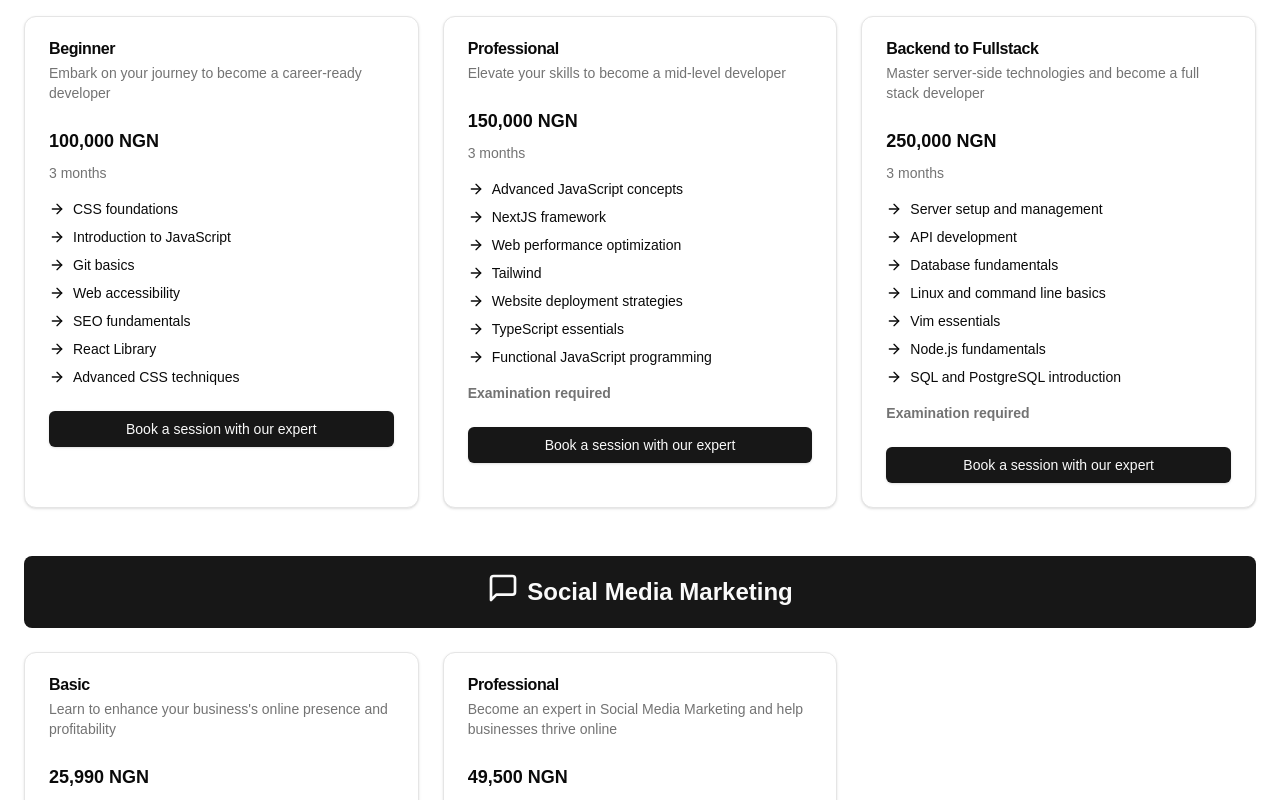
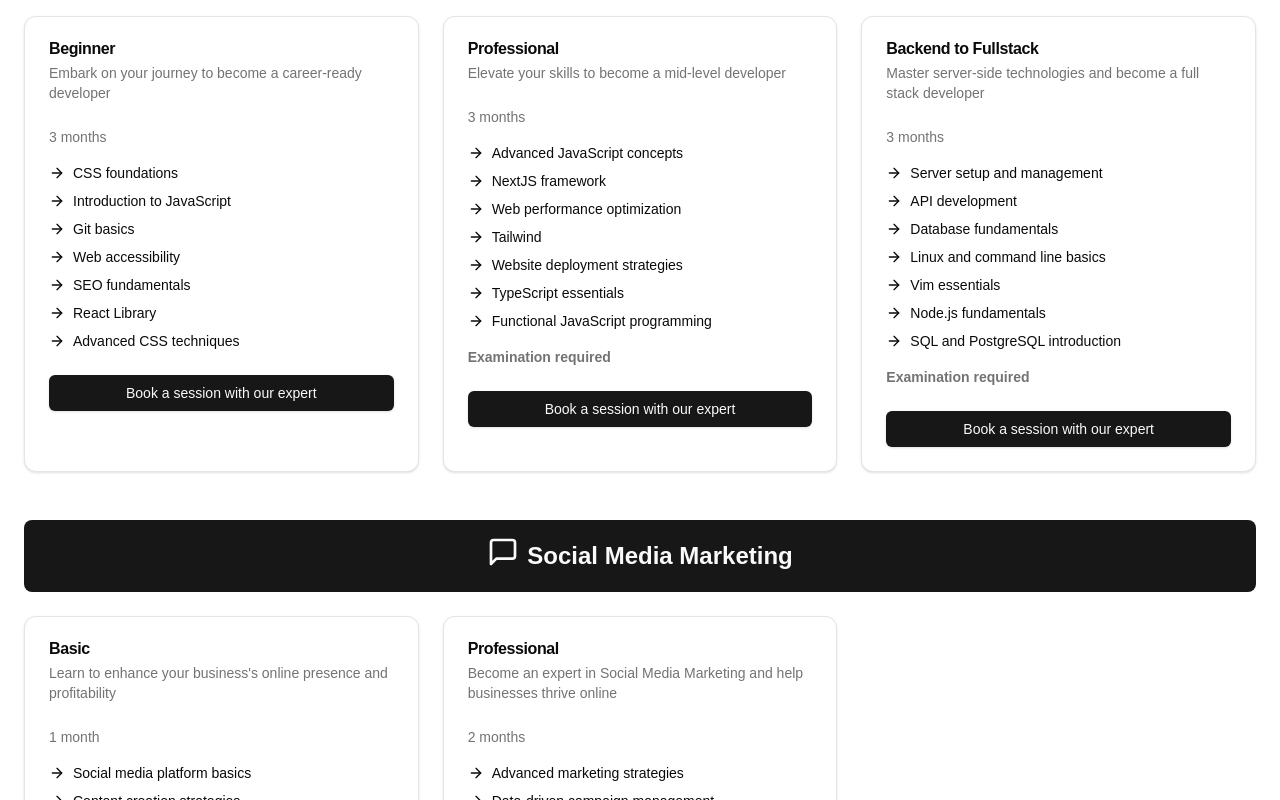
Before and after one commit to Astro175/Visitech, a Next.js app in the folder visitech_web/: page / in a window 1280 px wide. Shown: the part 980-1780 px from the top of the page. Built offline with nearby package versions, Linux system fonts and the light colour scheme.

Commit message:
removed price sectio

```diff
--- a/visitech_web/components/visitech-landing.tsx
+++ b/visitech_web/components/visitech-landing.tsx
@@ -42,7 +42,6 @@ export default function VisitechLandingComponent() {
           title: "Beginner",
           description:
             "Embark on your journey to become a career-ready developer",
-          price: "100,000 NGN",
           duration: "3 months",
           features: [
             "CSS foundations",
@@ -57,7 +56,6 @@ export default function VisitechLandingComponent() {
         {
           title: "Professional",
           description: "Elevate your skills to become a mid-level developer",
-          price: "150,000 NGN",
           duration: "3 months",
           features: [
             "Advanced JavaScript concepts",
@@ -74,7 +72,6 @@ export default function VisitechLandingComponent() {
           title: "Backend to Fullstack",
           description:
             "Master server-side technologies and become a full stack developer",
-          price: "250,000 NGN",
           duration: "3 months",
           features: [
             "Server setup and management",
@@ -97,7 +94,6 @@ export default function VisitechLandingComponent() {
           title: "Basic",
           description:
             "Learn to enhance your business's online presence and profitability",
-          price: "25,990 NGN",
           duration: "1 month",
           features: [
             "Social media platform basics",
@@ -111,7 +107,6 @@ export default function VisitechLandingComponent() {
           title: "Professional",
           description:
             "Become an expert in Social Media Marketing and help businesses thrive online",
-          price: "49,500 NGN",
           duration: "2 months",
           features: [
             "Advanced marketing strategies",
@@ -132,7 +127,6 @@ export default function VisitechLandingComponent() {
           title: "Beginner",
           description:
             "Start your journey in creating user-friendly and visually appealing interfaces",
-          price: "100,000 NGN",
           duration: "3 months",
           features: [
             "Design thinking principles",
@@ -146,7 +140,6 @@ export default function VisitechLandingComponent() {
           title: "Advanced",
           description:
             "Elevate your design skills to create exceptional user experiences",
-          price: "150,000 NGN",
           duration: "3 months",
           features: [
             "Advanced interaction design",
@@ -167,7 +160,6 @@ export default function VisitechLandingComponent() {
           title: "Beginner",
           description:
             "Learn to create and manage professional WordPress websites",
-          price: "50,000 NGN",
           duration: "1 month",
           features: [
             "WordPress installation and setup",
@@ -181,7 +173,6 @@ export default function VisitechLandingComponent() {
           title: "WooCommerce Specialist",
           description:
             "Master e-commerce development with WordPress and WooCommerce",
-          price: "120,000 NGN",
           duration: "2 months",
           features: [
             "WooCommerce setup and configuration",
@@ -203,7 +194,6 @@ export default function VisitechLandingComponent() {
           title: "Mobile App Development",
           description:
             "Create powerful mobile applications for iOS and Android platforms",
-          price: "250,000 NGN",
           duration: "5 months",
           features: [
             "Cross-platform development fundamentals",
@@ -223,7 +213,6 @@ export default function VisitechLandingComponent() {
           title: "Data Analytics Fundamentals",
           description:
             "Learn to analyze and interpret complex data to drive business decisions",
-          price: "150,000 NGN",
           duration: "2 months",
           features: [
             "Data collection and cleaning",
@@ -356,9 +345,6 @@ export default function VisitechLandingComponent() {
                           <CardDescription>{level.description}</CardDescription>
                         </CardHeader>
                         <CardContent>
-                          <p className="mb-2 text-lg font-bold">
-                            {level.price}
-                          </p>
                           <p className="mb-4 text-sm text-muted-foreground">
                             {level.duration}
                           </p>
```
